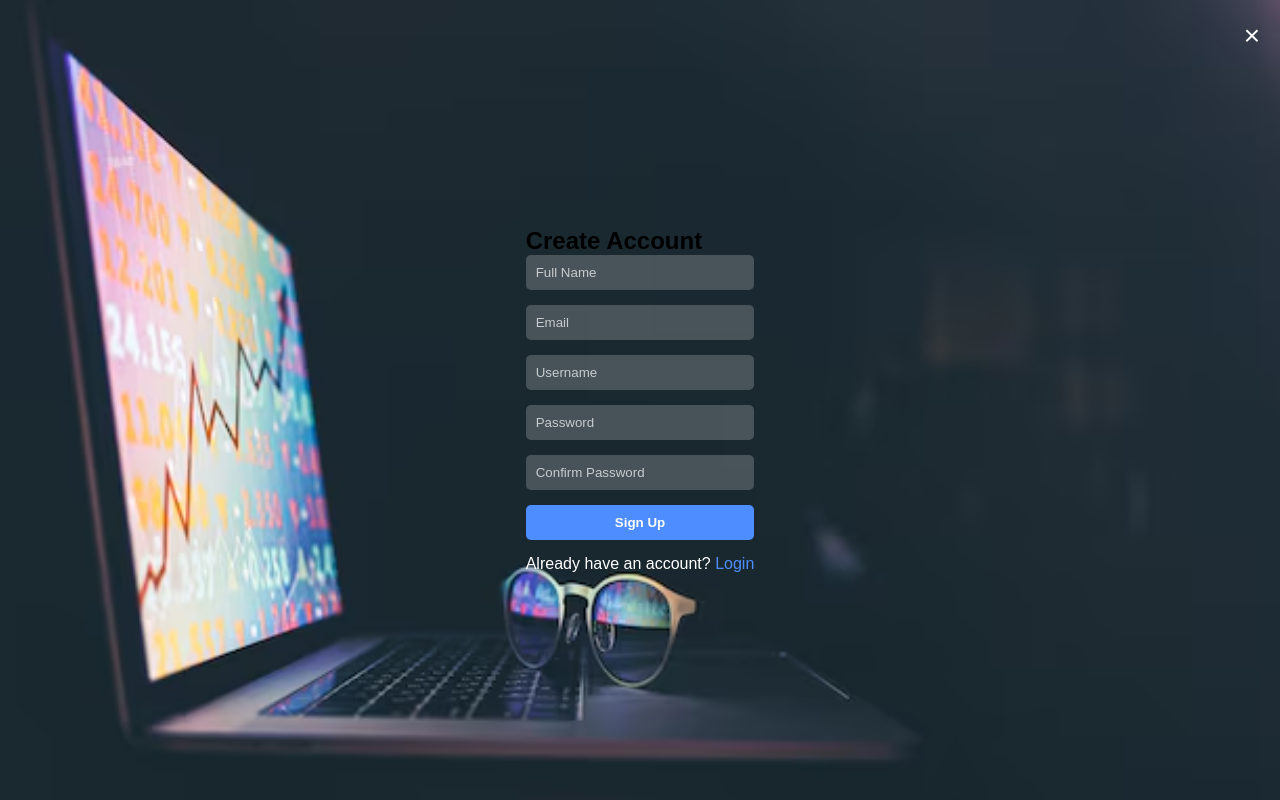
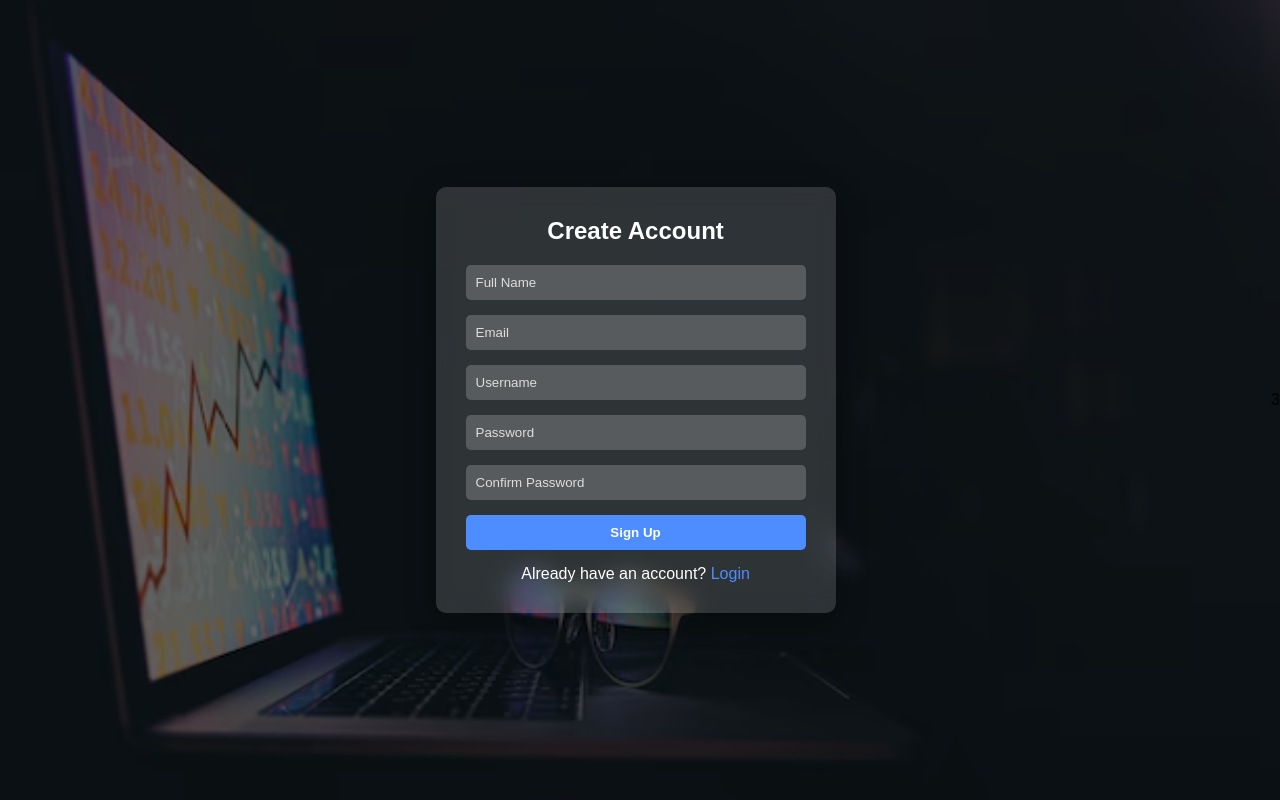
Before and after one commit to blackgrapes/InvestHawk, a Flask app: page /register.html in a window 1280 px wide. Run offline with Flask 3, Linux system fonts and the light colour scheme.

Commit message:
register.html updated

```diff
--- a/templates/dashboard.html
+++ b/templates/dashboard.html
@@ -259,7 +259,7 @@
             const isStrategyEnabled = document.getElementById('strategyToggle').checked;
             const tradeAmount = document.getElementById('tradeAmount').value;
 
-            alert(`Settings saved! Strategy: ${isStrategyEnabled ? 'ON' : 'OFF'}, Amount: $${tradeAmount}`);
+            alert(`Settings saved! Strategy: ${isStrategyEnabled ? 'ON' : 'OFF'}, Amount: ₹${tradeAmount}`);
 
             anime({
                 targets: '#saveButton',
--- a/templates/register.html
+++ b/templates/register.html
@@ -23,25 +23,16 @@
       overflow: hidden;
     }
 
-    .overlay {
+    /* Overlay effect similar to login page */
+    body::before {
+      content: "";
       position: absolute;
       top: 0;
       left: 0;
       width: 100%;
       height: 100%;
-      background: rgba(0, 0, 0, 0.5);
+      background: rgba(0, 0, 0, 0.6);
       z-index: 1;
-    }
-
-    .logo {
-      position: absolute;
-      top: 20px;
-      left: 30px;
-      color: white;
-      font-size: 28px;
-      font-weight: bold;
-      z-index: 10;
-      text-decoration: none;
     }
 
     .container {
@@ -50,17 +41,18 @@
       align-items: center;
       width: 100%;
       height: 100%;
+      position: relative;
       z-index: 2;
     }
 
     .register-container {
       background: rgba(255, 255, 255, 0.15);
-      backdrop-filter: blur(10px);
       border-radius: 10px;
       padding: 30px;
       width: 400px;
       box-shadow: 0 8px 32px rgba(0, 0, 0, 0.3);
       text-align: center;
+      backdrop-filter: blur(10px);
     }
 
     .register-container h2 {
@@ -83,7 +75,7 @@
     }
 
     .input-group input::placeholder {
-      color: rgba(255, 255, 255, 0.7);
+      color: #ddd;
     }
 
     .register-btn {
@@ -110,26 +102,13 @@
       color: #4e8dff;
       text-decoration: none;
     }
-
-
-    .close-btn {
-      position: absolute;
-      top: 20px;
-      right: 20px;
-      color: white;
-      font-size: 28px;
-      cursor: pointer;
-    }
   </style>
 </head>
 <body>
-  <!-- Signup Modal -->
+  <div class="container">
+    <div class="register-container">
+      <h2>Create Account</h2>
       <form action="{{ url_for('register') }}" method="POST">
-    <div class="modal" id="signup-modal">
-        <div class="modal-content">
-        <div class="close-btn" onclick="closeModal()">&times;</div>
-            <h2>Create Account</h2>
-
         <div class="input-group">
           <input type="text" name="fullname" placeholder="Full Name" required>
         </div>
@@ -150,14 +129,14 @@
           <input type="password" name="confirm_password" placeholder="Confirm Password" required>
         </div>
 
-            <button type="button" class="register-btn" onclick="window.location.href='login.html'">Sign Up</button>
-
+        <button type="submit" class="register-btn">Sign Up</button>
 
         <div class="register-footer">
           Already have an account? <a href="login.html">Login</a>
         </div>
+      </form>
     </div>
   </div>
-</form>
 </body>
 </html>
+3
```
Lines whose indentation alone changed are shown as unchanged.
